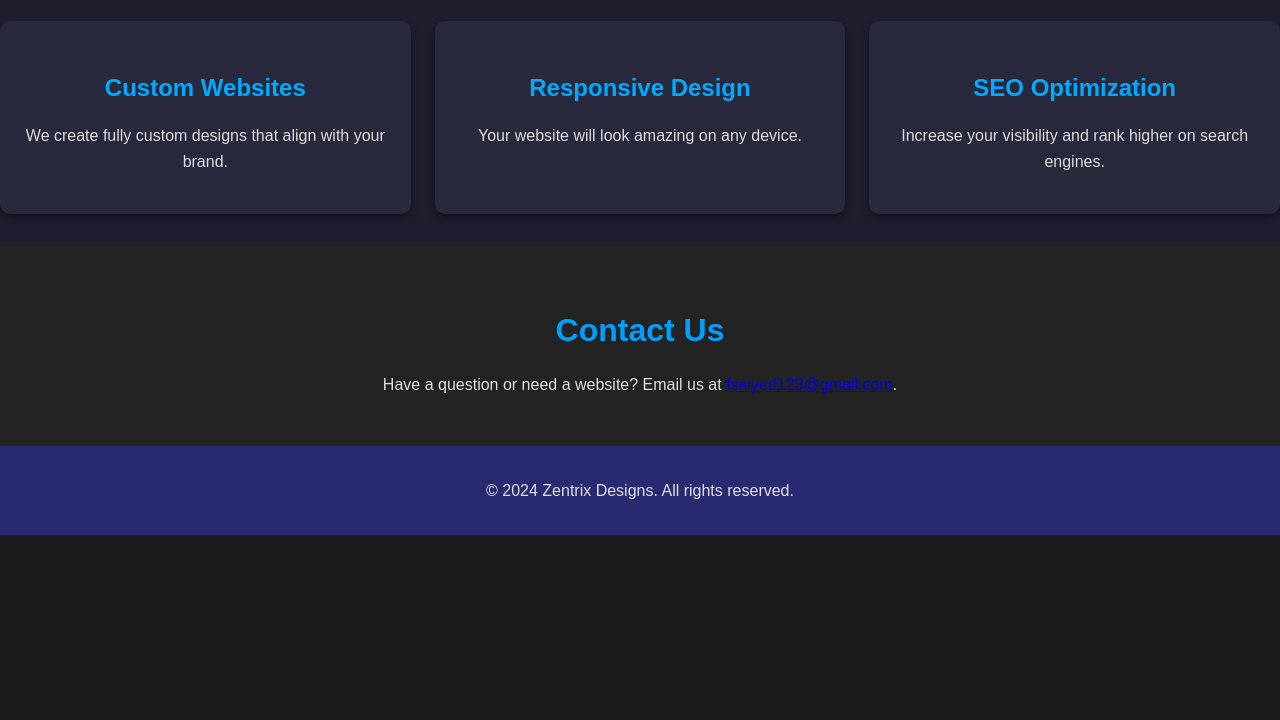
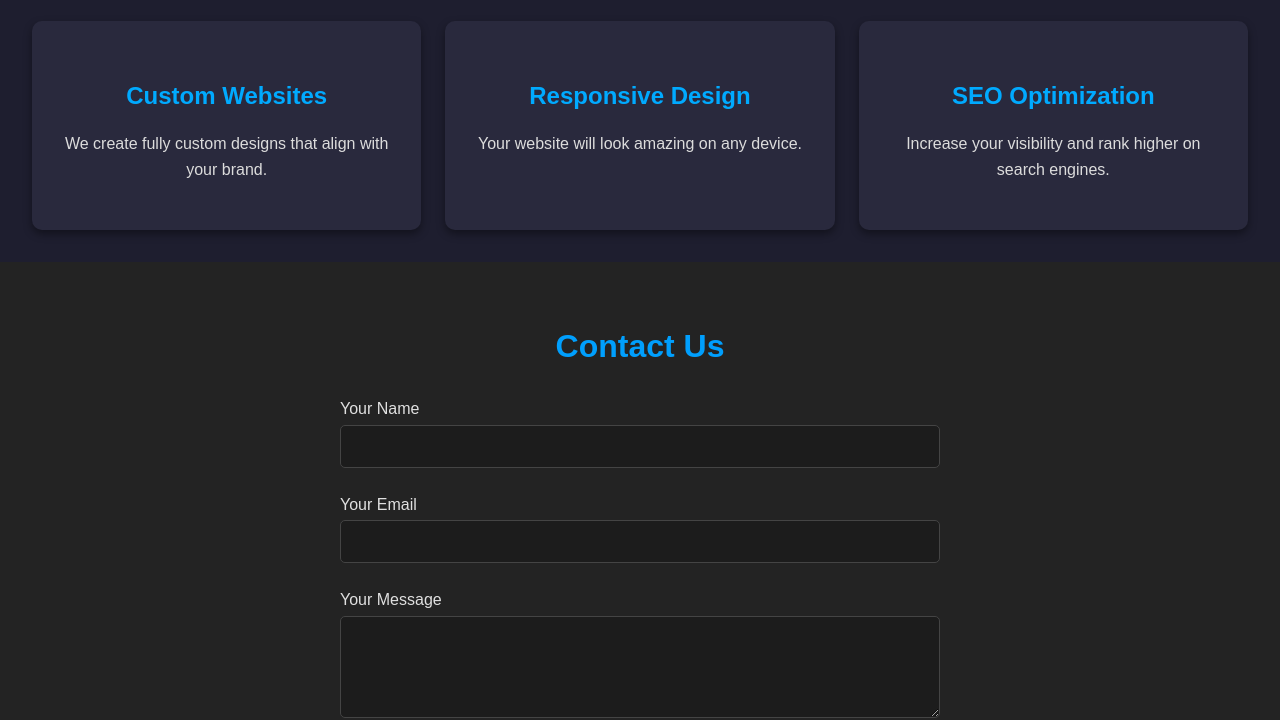
Before and after one commit to fsaiyed123/fsaiyed123.github.io, a website: page index.html in a window 1280 px wide. Shown: the part 720-1440 px from the top of the page. Before the commit the page ends 1255 px from the top, so only its background shows below. Drawn offline with Linux system fonts and the light colour scheme.

Commit message:
reverted button

```diff
--- a/index.html
+++ b/index.html
@@ -40,6 +40,7 @@
     <!-- Services Section -->
     <section id="services">
         <h2>Our Services</h2>
+        <div class="services-grid-container">
             <div class="services-grid">
                 <div class="service">
                     <h3>Custom Websites</h3>
@@ -54,12 +55,24 @@
                     <p>Increase your visibility and rank higher on search engines.</p>
                 </div>
             </div>
+        </div>
     </section>
 
     <!-- Contact Section -->
     <section id="contact">
         <h2>Contact Us</h2>
-        <p>Have a question or need a website? Email us at <a href="mailto:fsaiyed123@gmail.com">fsaiyed123@gmail.com</a>.</p>
+        <form action="/send-email" method="POST">
+            <label for="name">Your Name</label>
+            <input type="text" id="name" name="name" required>
+
+            <label for="email">Your Email</label>
+            <input type="email" id="email" name="email" required>
+
+            <label for="message">Your Message</label>
+            <textarea id="message" name="message" rows="5" required></textarea>
+
+            <button type="submit">Send Message</button>
+        </form>
     </section>
 
     <!-- Footer -->
--- a/styles.css
+++ b/styles.css
@@ -125,15 +125,19 @@ header nav ul li a:hover {
     margin-bottom: 1.5rem;
 }
 
+.services-grid-container {
+    padding: 0 2rem; /* Space on the left and right */
+}
+
 .services-grid {
     display: grid;
     grid-template-columns: repeat(auto-fit, minmax(300px, 1fr));
-    gap: 1.5rem;
+    gap: 1.5rem; /* Space between the service boxes */
 }
 
 .service {
     background: #29293d; /* A lighter dark shade to distinguish from background */
-    padding: 1.5rem;
+    padding: 2rem; /* Add padding inside the boxes for spacing around content */
     border-radius: 10px;
     box-shadow: 0 4px 8px rgba(0, 0, 0, 0.4); /* Slightly darker shadow for depth */
     transition: transform 0.3s, box-shadow 0.3s;
```
Lines whose indentation alone changed are shown as unchanged.
